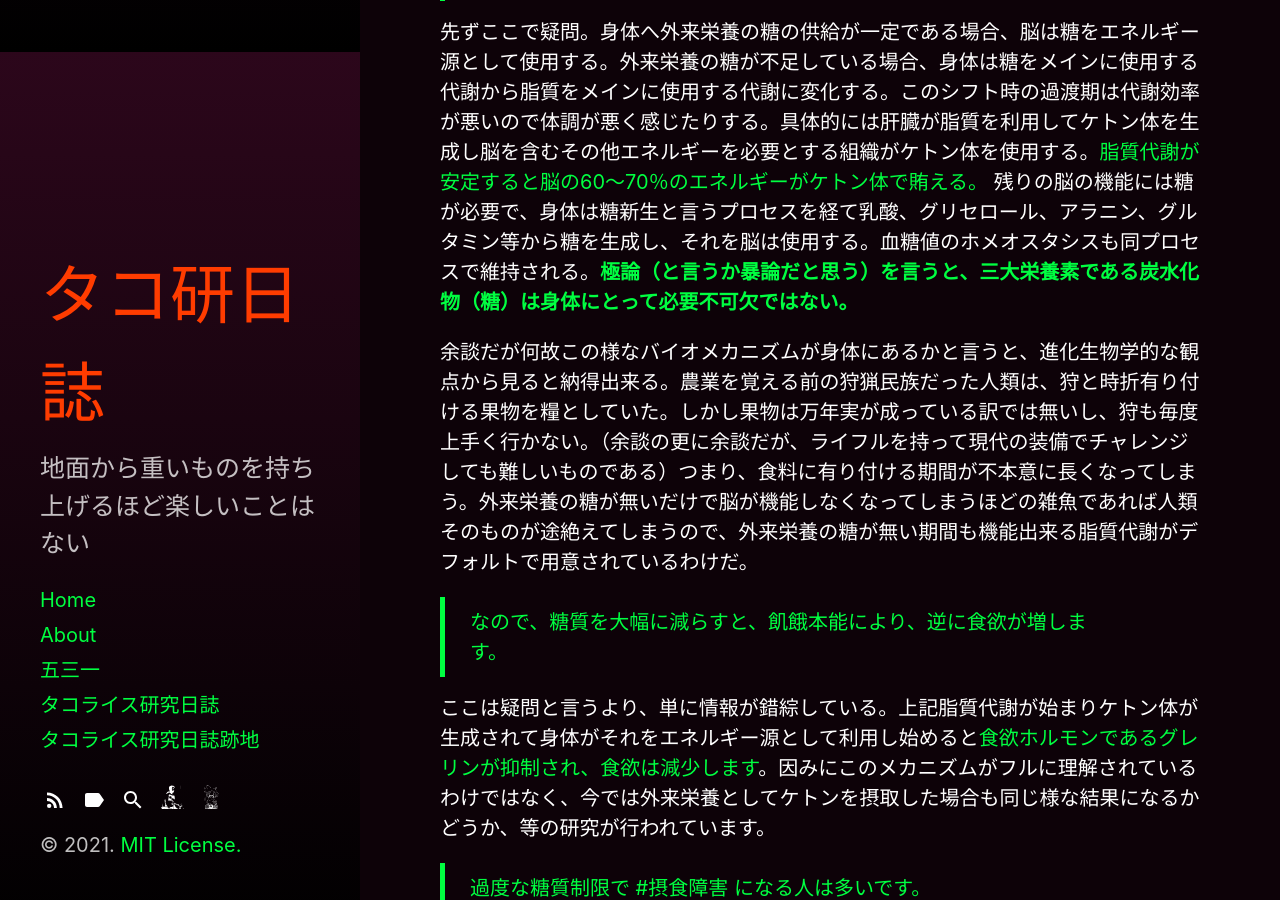
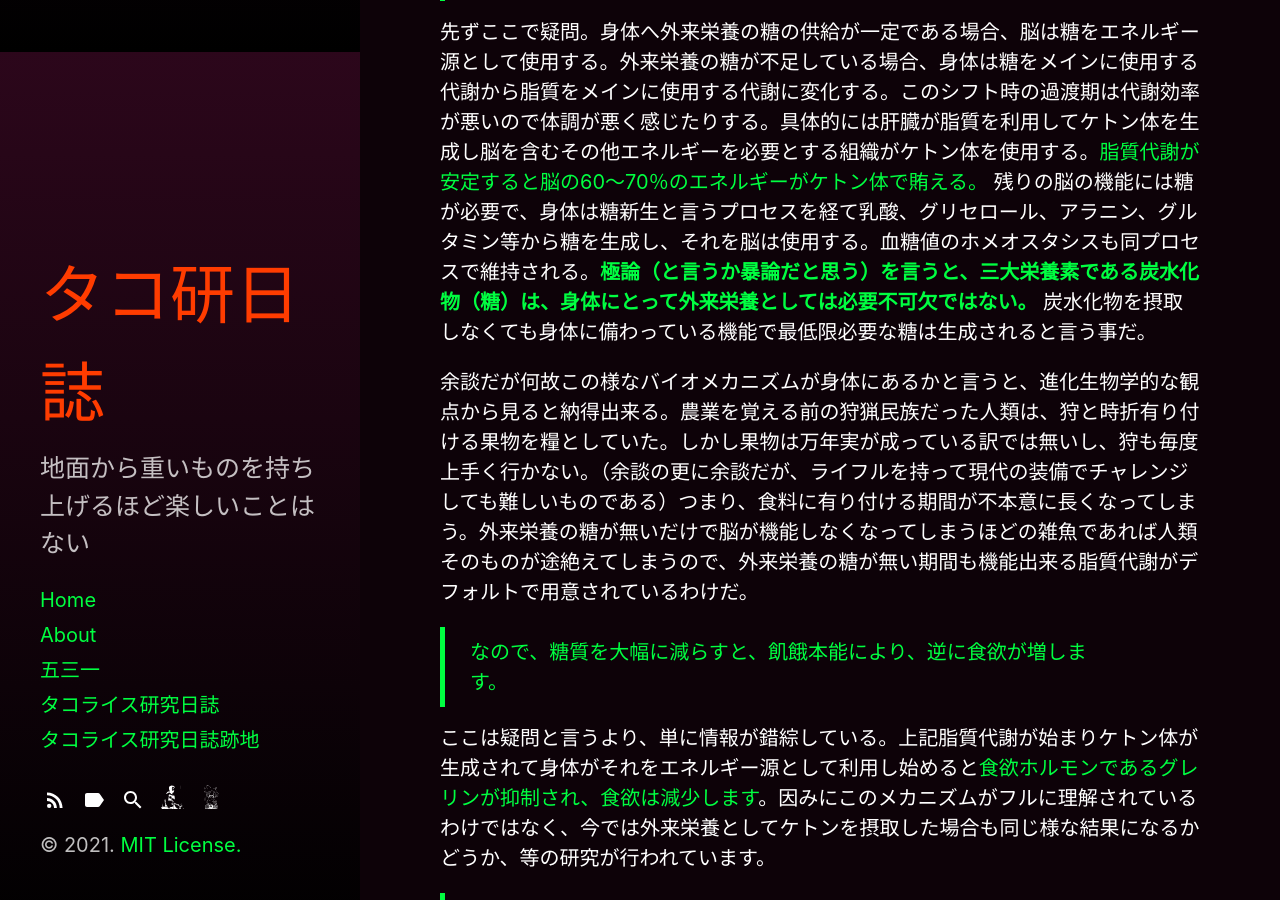
Before and after one commit to buckybean/buckybean.github.io, a Jekyll site: the page built from _posts/tacokennisshi/2021-07-23-tacokennisshi-gluconegogenesis.md, in a window 1280 px wide and 900 px high, scrolled down 848 px. Built offline with Jekyll 4.4.1, drawn with Linux system fonts in a browser that asks for light colours; comment, search, counter and statistics services are not loaded.

Commit message:
Update 2021-07-23-tacokennisshi-gluconegogenesis.md

```diff
--- a/_posts/tacokennisshi/2021-07-23-tacokennisshi-gluconegogenesis.md
+++ b/_posts/tacokennisshi/2021-07-23-tacokennisshi-gluconegogenesis.md
@@ -17,7 +17,7 @@ tags:
 
 > 巷に糖質オフの食品が増えていますが、糖質は脳の唯一のエネルギー源です。
 
-先ずここで疑問。身体へ外来栄養の糖の供給が一定である場合、脳は糖をエネルギー源として使用する。外来栄養の糖が不足している場合、身体は糖をメインに使用する代謝から脂質をメインに使用する代謝に変化する。このシフト時の過渡期は代謝効率が悪いので体調が悪く感じたりする。具体的には肝臓が脂質を利用してケトン体を生成し脳を含むその他エネルギーを必要とする組織がケトン体を使用する。[脂質代謝が安定すると脳の60〜70％のエネルギーがケトン体で賄える。](https://ccforum.biomedcentral.com/articles/10.1186/cc10020) 残りの脳の機能には糖が必要で、身体は糖新生と言うプロセスを経て乳酸、グリセロール、アラニン、グルタミン等から糖を生成し、それを脳は使用する。血糖値のホメオスタシスも同プロセスで維持される。**極論（と言うか暴論だと思う）を言うと、三大栄養素である炭水化物（糖）は身体にとって必要不可欠ではない。**
+先ずここで疑問。身体へ外来栄養の糖の供給が一定である場合、脳は糖をエネルギー源として使用する。外来栄養の糖が不足している場合、身体は糖をメインに使用する代謝から脂質をメインに使用する代謝に変化する。このシフト時の過渡期は代謝効率が悪いので体調が悪く感じたりする。具体的には肝臓が脂質を利用してケトン体を生成し脳を含むその他エネルギーを必要とする組織がケトン体を使用する。[脂質代謝が安定すると脳の60〜70％のエネルギーがケトン体で賄える。](https://ccforum.biomedcentral.com/articles/10.1186/cc10020) 残りの脳の機能には糖が必要で、身体は糖新生と言うプロセスを経て乳酸、グリセロール、アラニン、グルタミン等から糖を生成し、それを脳は使用する。血糖値のホメオスタシスも同プロセスで維持される。**極論（と言うか暴論だと思う）を言うと、三大栄養素である炭水化物（糖）は、身体にとって外来栄養としては必要不可欠ではない。** 炭水化物を摂取しなくても身体に備わっている機能で最低限必要な糖は生成されると言う事だ。
 
 余談だが何故この様なバイオメカニズムが身体にあるかと言うと、進化生物学的な観点から見ると納得出来る。農業を覚える前の狩猟民族だった人類は、狩と時折有り付ける果物を糧としていた。しかし果物は万年実が成っている訳では無いし、狩も毎度上手く行かない。（余談の更に余談だが、ライフルを持って現代の装備でチャレンジしても難しいものである）つまり、食料に有り付ける期間が不本意に長くなってしまう。外来栄養の糖が無いだけで脳が機能しなくなってしまうほどの雑魚であれば人類そのものが途絶えてしまうので、外来栄養の糖が無い期間も機能出来る脂質代謝がデフォルトで用意されているわけだ。
 
```
